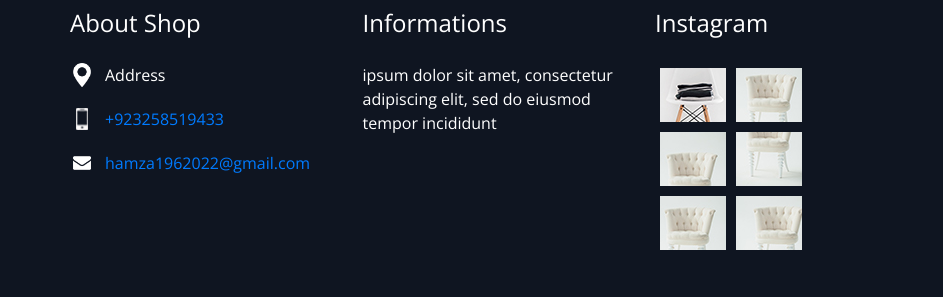
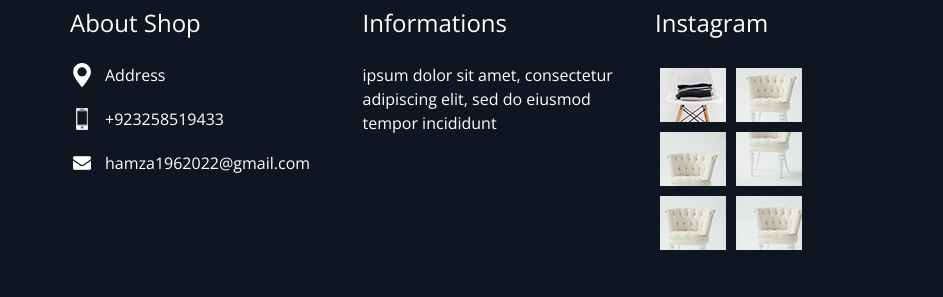
Before and after one commit to hamzabilla789/hamzabilla.github.io, a plain HTML site: page index.html in a window 1280 px wide. Shown: the part 4709-5006 px from the top of the page, 0-943 px from the left. Drawn offline with nearby package versions, Linux system fonts and the light colour scheme.

Commit message:
changed color

```diff
--- a/index.html
+++ b/index.html
@@ -713,7 +713,7 @@
                 <img src="images/telephone-white.png" width="12px" alt="">
               </div>
               <p>
-                 <a href="tel:923258519433">+923258519433</a>
+                 <a href="tel:923258519433" style="text-decoration: none;color:#fff;">+923258519433</a>
               </p>
             </div>
             <div>
@@ -721,7 +721,7 @@
                 <img src="images/envelope-white.png" width="18px" alt="">
               </div>
               <p>
-                <a href="mailto:hamza1962022@gmail.com">hamza1962022@gmail.com</a>
+                <a href="mailto:hamza1962022@gmail.com" style="text-decoration: none;color:#fff;">hamza1962022@gmail.com</a>
               </p>
             </div>
           </div>
```
